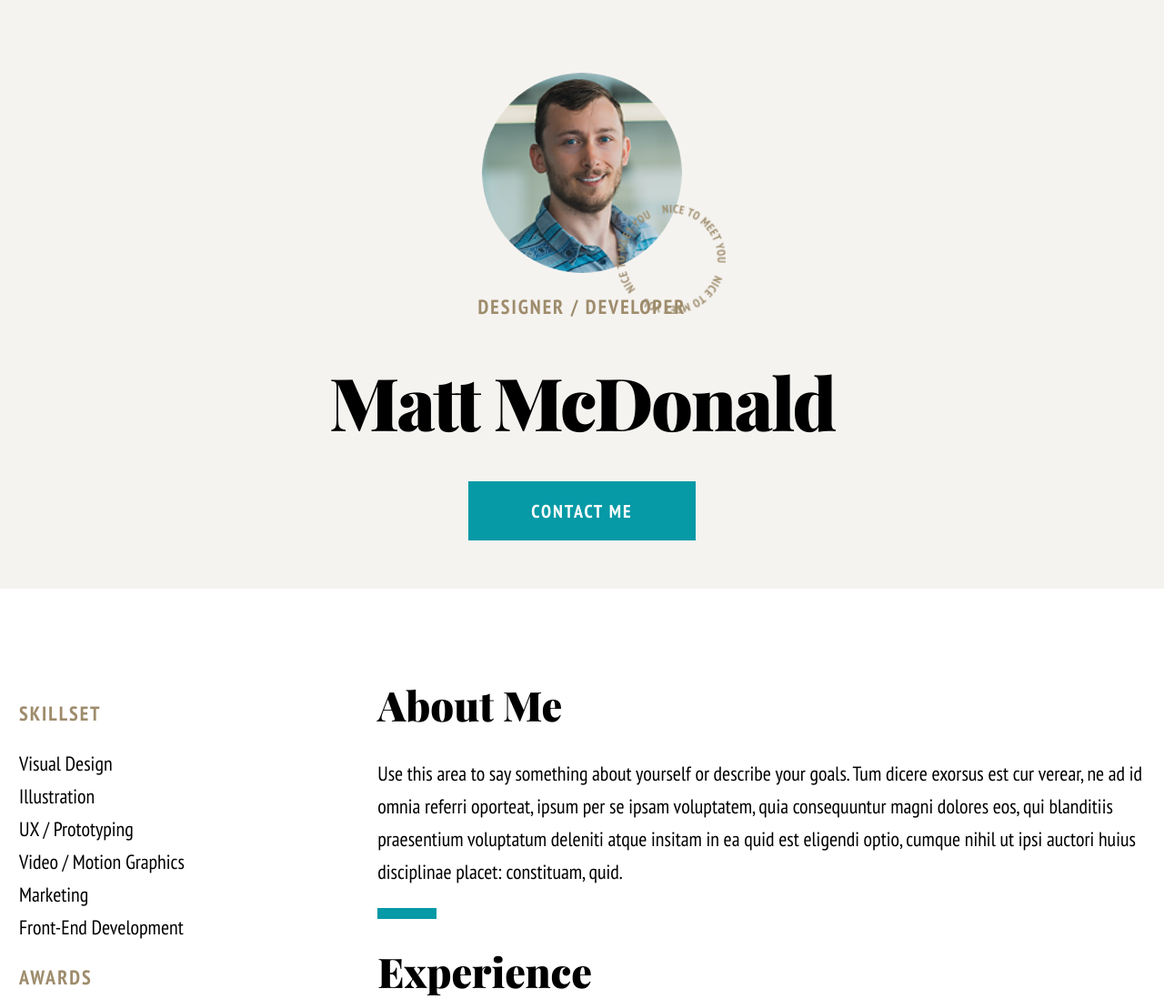
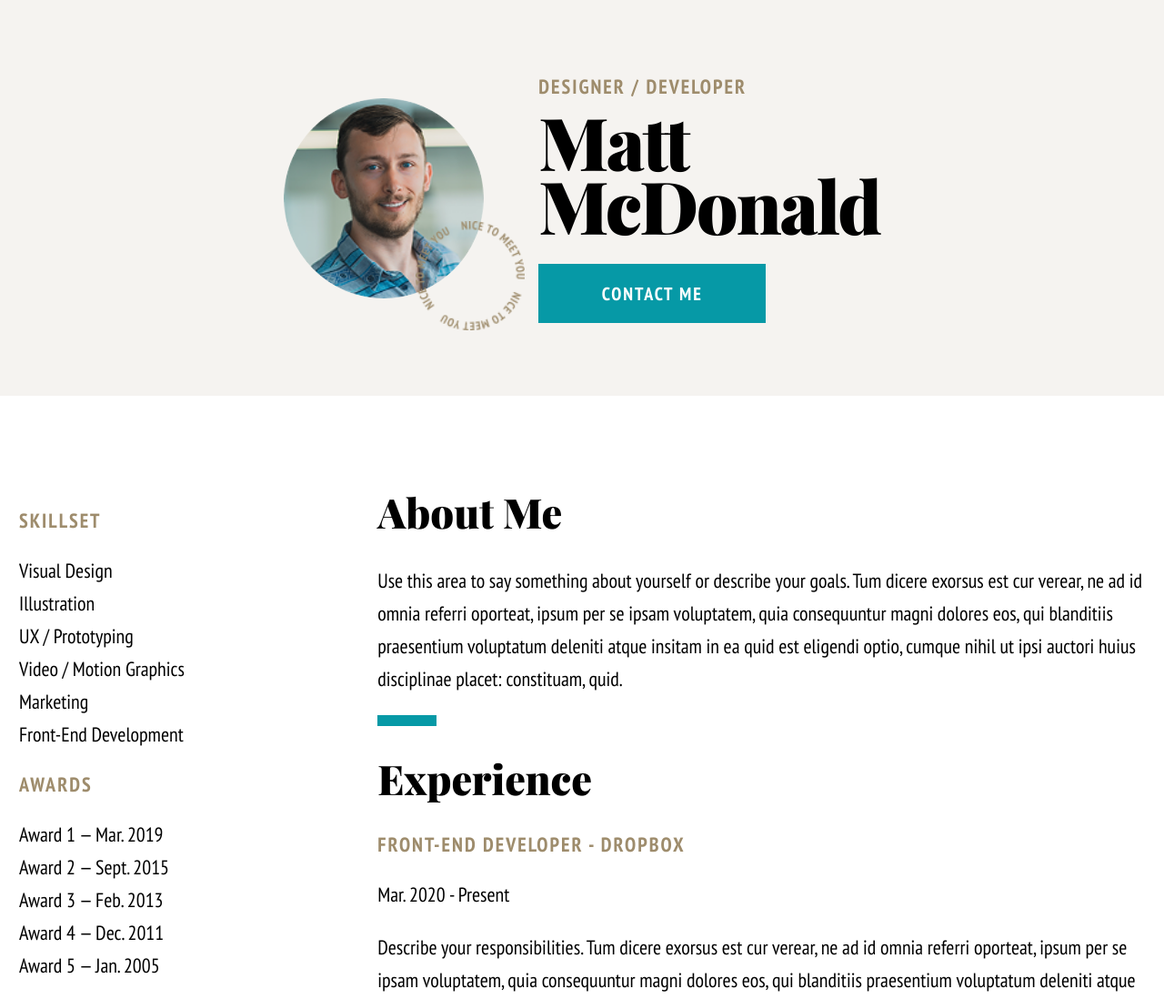
Before and after one commit to danielpuenteale/proyecto_cv, a plain HTML site: page index.html in a window 1280 px wide. Shown: the top 1098 px of the page at 91% size. Drawn offline with nearby package versions, Linux system fonts and the light colour scheme.

Commit message:
fvo8yfo8yf8oy

```diff
--- a/estilos.css
+++ b/estilos.css
@@ -140,6 +140,7 @@ li {
   line-height: 46px;
   letter-spacing: -2.17px;
   text-align: center;
+  flex-direction: column;
 }
 
 /* Botón */
@@ -258,6 +259,15 @@ main {
 
   margin: 0;
 }
+.contacto {
+  display: flex;
+  flex-direction: column;
+  align-items: center;
+}
+
+.separador {
+  display: none;
+}
 
 /* =========================
    LOGOS
@@ -373,41 +383,78 @@ main {
    ========================= */
 
 @media (min-width: 900px) {
-  /* Header */
+  /* =========================
+   PC
+   900px EN ADELANTE
+   ========================= */
+
+  @media (min-width: 900px) {
+    /* Header: foto a la izquierda, texto a la derecha */
 
     .header {
       max-width: 1280px;
-    height: 647px;
-    padding: 50px;
+      height: auto;
+      padding: 80px 50px;
+
+      display: flex;
+      flex-direction: row;
+      align-items: center;
+      justify-content: center;
+      gap: 60px;
+    }
+
+    /* Contenedor de la foto + imagen decorativa */
+    .header_foto {
+      position: relative;
+      flex-shrink: 0;
     }
 
     .foto_perfil {
       width: 220px;
       height: 220px;
-    margin-top: 30px;
+      display: block;
+      margin: 0;
     }
 
+    /* Imagen decorativa: solapada en la esquina inferior derecha de la foto */
     .foto_dos {
       width: 120px;
       height: 120px;
-    top: 225px;
-    right: 482px;
+      top: auto;
+      left: auto;
+      right: -45px;
+      bottom: -35px;
+    }
+
+    /* Bloque de texto alineado a la izquierda */
+    .header_texto {
+      display: flex;
+      flex-direction: column;
+      align-items: flex-start;
     }
 
     .developer {
+      justify-content: flex-start;
+      text-align: left;
+      margin: 0 0 10px 0;
       font-size: 18px;
       line-height: 24px;
     }
 
-  .nombre {
+    h1.nombre {
+      max-width: 560px;
+      justify-content: flex-start;
+      text-align: left;
+      margin: 0 0 30px 0;
       font-size: 80px;
       line-height: 70px;
+      flex-direction: column;
     }
 
     button {
       width: 250px;
       height: 65px;
-
+      margin: 0;
       font-size: 20px;
     }
 
@@ -440,7 +487,6 @@ main {
 
     h1 {
       max-width: 100%;
-
       font-size: 45px;
       line-height: 55px;
     }
@@ -461,13 +507,31 @@ main {
 
     .footer-contenido {
       max-width: 1280px;
-    min-height: 400px;
+      min-height: 300px;
       padding: 40px;
     }
 
     .titulo_abajo {
       font-size: 50px;
       line-height: 60px;
+      margin-top: 50px;
+    }
+
+    /* Email y teléfono en una sola línea con separador */
+    .contacto {
+      flex-direction: row;
+      justify-content: center;
+      align-items: center;
+      gap: 20px;
+    }
+
+    .separador {
+      display: block;
+      font-family: "Playfair Display", serif;
+      font-weight: 900;
+      font-size: 30px;
+      line-height: 40px;
+      color: #0699a6;
     }
 
     .correo_y_num {
@@ -477,5 +541,7 @@ main {
 
     .logos {
       gap: 25px;
+      margin-top: 30px;
     }
   }
+}
--- a/index.html
+++ b/index.html
@@ -22,21 +22,27 @@
       <!-- HEADER -->
       <div class="fondo_marron">
         <div class="header">
+          <div class="header_foto">
             <img
               class="foto_perfil"
               src="img/foto_hombre.png"
               alt="Imagen de Matt McDonald"
             />
-
             <img
               class="foto_dos"
               src="img/foto_dos.png"
               alt="Elemento decorativo"
             />
+          </div>
 
+          <div class="header_texto">
             <p class="color_marron developer">DESIGNER / DEVELOPER</p>
-          <h1 class="nombre">Matt McDonald</h1>
+            <h1 class="nombre">
+              <span>Matt</span>
+              <span>McDonald</span>
+            </h1>
             <button type="button">CONTACT ME</button>
+          </div>
         </div>
       </div>
 
@@ -172,12 +178,16 @@
 
       <!-- FOOTER -->
       <div class="footer">
+        <div class="footer-contenido">
           <h1 class="titulo_abajo">
             <strong>Get in touch!</strong>
           </h1>
 
+          <div class="contacto">
             <p class="correo_y_num">youremail@email.com</p>
+            <span class="separador">|</span>
             <p class="correo_y_num">512.273.1838</p>
+          </div>
 
           <div class="logos">
             <img src="img/facebook.png" alt="Facebook" />
@@ -187,5 +197,6 @@
           </div>
         </div>
       </div>
+    </div>
   </body>
 </html>
```
Lines whose indentation alone changed are shown as unchanged.
